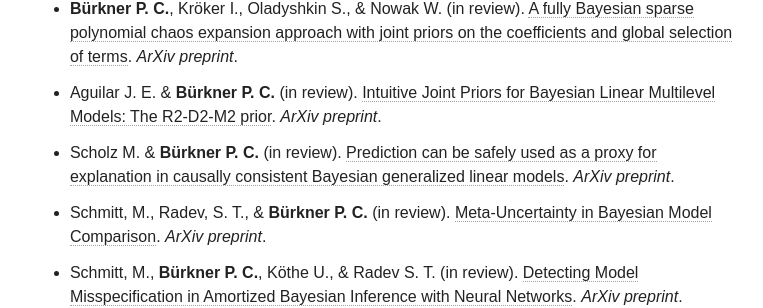
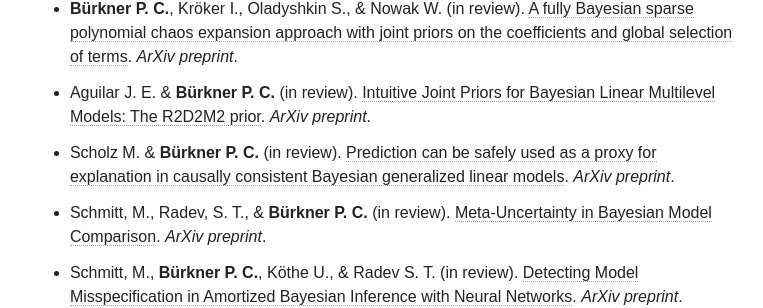
Before and after one commit to paul-buerkner/paul-buerkner.github.io, a Jekyll site: the page built from publications/index.md, in a window 1280 px wide and 900 px high, scrolled down 557 px. Shown: the part 176-484 px from the top of the window, without its empty margins (256-1019 px from the left). Built offline with Jekyll 4.4.1, drawn with Linux system fonts in a browser that asks for light colours; nearby versions of some CDN libraries.

Commit message:
rename preprint

```diff
--- a/publications/index.md
+++ b/publications/index.md
@@ -8,7 +8,7 @@
 
 * **Bürkner P. C.**, Scholz M., & Radev S. T. (in review). [Some models are useful, but how do we know which ones? Towards a unified Bayesian model taxonomy](http://arxiv.org/abs/2209.02439). *ArXiv preprint*.
 * **Bürkner P. C.**, Kröker I., Oladyshkin S., & Nowak W. (in review). [A fully Bayesian sparse polynomial chaos expansion approach with joint priors on the coefficients and global selection of terms](https://arxiv.org/abs/2204.06043). *ArXiv preprint*.
-* Aguilar J. E. & **Bürkner P. C.** (in review). [Intuitive Joint Priors for Bayesian Linear Multilevel Models: The R2-D2-M2 prior](https://arxiv.org/abs/2208.07132). *ArXiv preprint*.
+* Aguilar J. E. & **Bürkner P. C.** (in review). [Intuitive Joint Priors for Bayesian Linear Multilevel Models: The R2D2M2 prior](https://arxiv.org/abs/2208.07132). *ArXiv preprint*.
 * Scholz M. & **Bürkner P. C.** (in review). [Prediction can be safely used as a proxy for explanation in causally consistent Bayesian generalized linear models](https://arxiv.org/abs/2210.06927). *ArXiv preprint*.
 * Schmitt, M., Radev, S. T., & **Bürkner P. C.** (in review). [Meta-Uncertainty in Bayesian Model Comparison](http://arxiv.org/abs/2210.07278). *ArXiv preprint*.
 * Schmitt, M., **Bürkner P. C.**, Köthe U., & Radev S. T. (in review). [Detecting Model Misspecification in Amortized Bayesian Inference with Neural Networks](https://arxiv.org/abs/2112.08866). *ArXiv preprint*.
```
